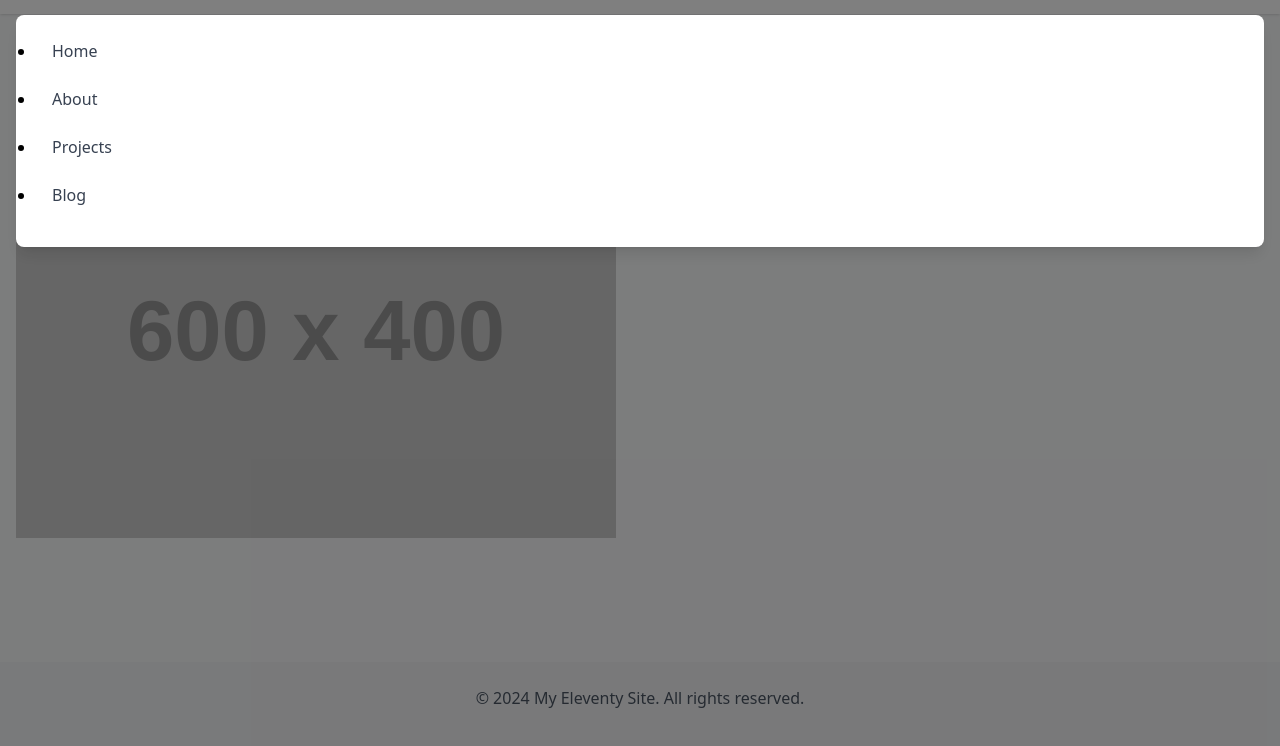
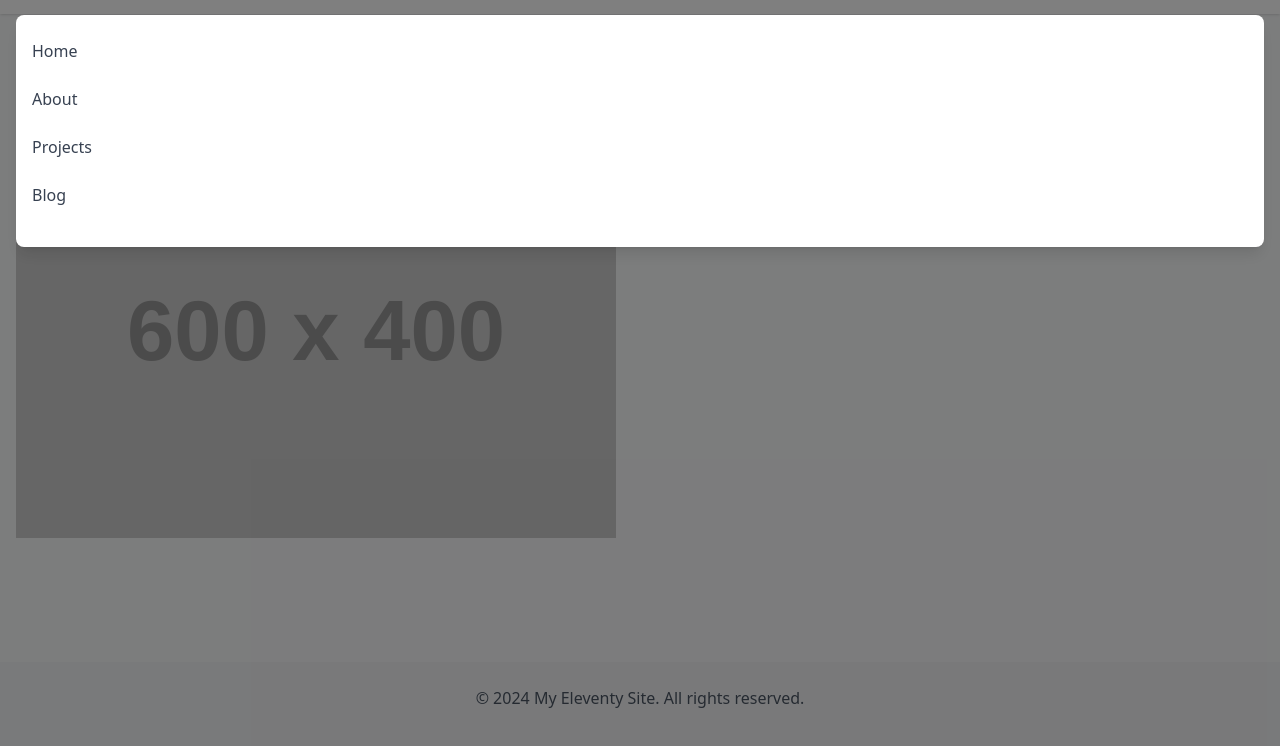
Before and after one commit to bamboounderwear/marcoux11ty, an Eleventy site: page index.md in a window 1280 px wide. Both pictures are taken after a click on the button "Menu". Shown: the part 50-796 px from the top of the page. Built offline with nearby package versions, Linux system fonts and the light colour scheme; Eleventy itself is replaced by a stand-in of ours; files that its build step writes are made by us from their sources; placeholder pictures from the web are drawn by us.

Commit message:
removed bullets

```diff
--- a/src/css/tailwind.css
+++ b/src/css/tailwind.css
@@ -19,4 +19,8 @@
   ul {
     @apply list-disc pl-5 mb-4;
   }
+  /* Remove bullets from navigation menu */
+  nav ul {
+    @apply list-none p-0;
+  }
 }
```
